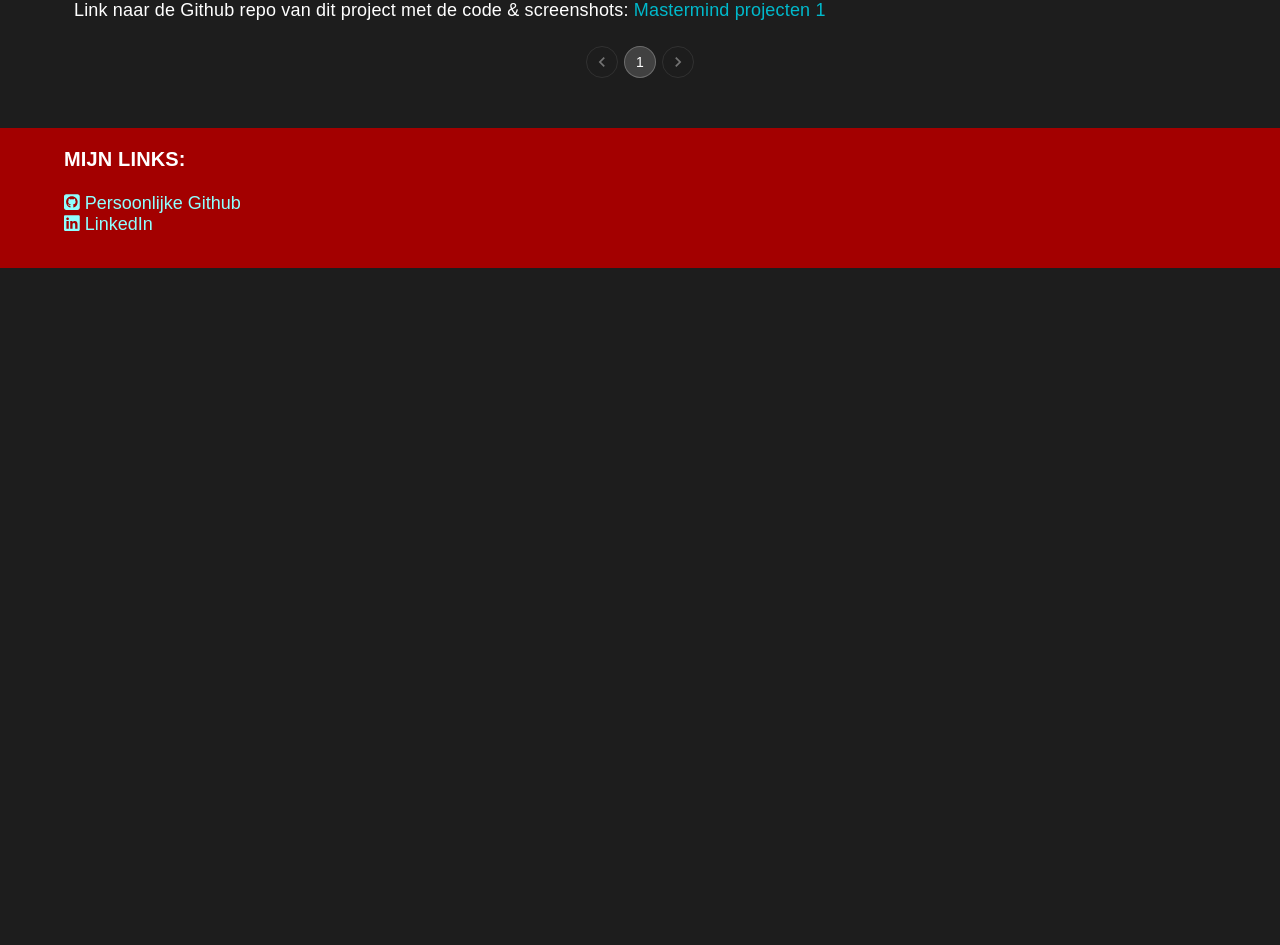
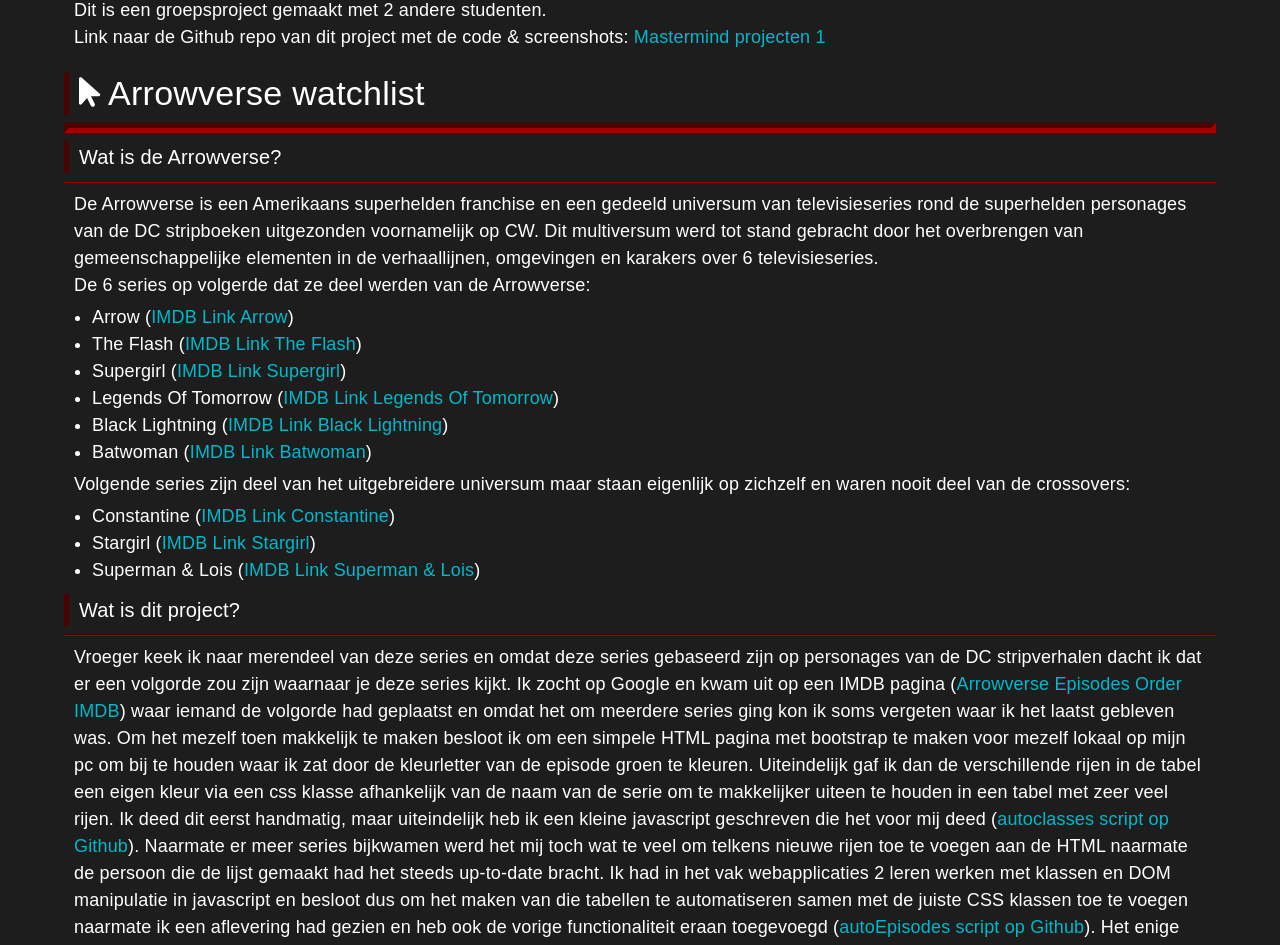
Before and after one commit to Bobobaal/E-Portfolio, a React (Vite) app: page /projecten in a window 1280 px wide. Shown: the part 1420-2365 px from the top of the page. Before the commit the page ends 1688 px from the top, so only its background shows below. Built offline with nearby package versions, Linux system fonts and the light colour scheme.

Commit message:
Arrowverse project + paginatie projecten zodat pagina niet te lang wordt, title

```diff
--- /dev/null
+++ b/src/Components/Projects/Arrowverse.jsx
@@ -0,0 +1,63 @@
+import Title from "../General/Title";
+import { faArrowPointer } from "@fortawesome/free-solid-svg-icons";
+import { Grid, Typography, Link } from "@mui/material";
+import Subtitle from "../General/Subtitle";
+
+export default function Arrowverse(){
+  return (
+    <>
+    <Grid item className="pageComponent">
+      <Title icon={faArrowPointer} text="Arrowverse watchlist"/>
+      <Subtitle text="Wat is de Arrowverse?" />
+      <Typography component="div" className="text">
+        De Arrowverse is een Amerikaans superhelden franchise en een gedeeld universum van televisieseries rond de superhelden personages van de DC stripboeken uitgezonden voornamelijk op CW.
+        Dit multiversum werd tot stand gebracht door het overbrengen van gemeenschappelijke elementen in de verhaallijnen, omgevingen en karakers over 6 televisieseries. <br />
+        De 6 series op volgerde dat ze deel werden van de Arrowverse:
+        <ul>
+          <li>
+            Arrow (<Link href="https://www.imdb.com/title/tt2193021/" target="_blank" rel="noopener" underline="hover">IMDB Link Arrow</Link>)
+          </li>
+          <li>
+            The Flash (<Link href="https://www.imdb.com/title/tt3107288/" target="_blank" rel="noopener" underline="hover">IMDB Link The Flash</Link>)
+          </li>
+          <li>
+            Supergirl (<Link href="https://www.imdb.com/title/tt4016454/" target="_blank" rel="noopener" underline="hover">IMDB Link Supergirl</Link>)
+          </li>
+          <li>
+            Legends Of Tomorrow (<Link href="https://www.imdb.com/title/tt4532368/" target="_blank" rel="noopener" underline="hover">IMDB Link Legends Of Tomorrow</Link>)
+          </li>
+          <li>
+            Black Lightning (<Link href="https://www.imdb.com/title/tt6045840/" target="_blank" rel="noopener" underline="hover">IMDB Link Black Lightning</Link>)
+          </li>
+          <li>
+            Batwoman (<Link href="https://www.imdb.com/title/tt8712204/" target="_blank" rel="noopener" underline="hover">IMDB Link Batwoman</Link>)
+          </li>
+        </ul>
+        Volgende series zijn deel van het uitgebreidere universum maar staan eigenlijk op zichzelf en waren nooit deel van de crossovers:
+        <ul>
+          <li>
+            Constantine (<Link href="https://www.imdb.com/title/tt3489184/" target="_blank" rel="noopener" underline="hover">IMDB Link Constantine</Link>)
+          </li>
+          <li>
+            Stargirl (<Link href="https://www.imdb.com/title/tt8722888/" target="_blank" rel="noopener" underline="hover">IMDB Link Stargirl</Link>)
+          </li>
+          <li>
+            Superman & Lois (<Link href="https://www.imdb.com/title/tt11192306/" target="_blank" rel="noopener" underline="hover">IMDB Link Superman & Lois</Link>)
+          </li>
+        </ul>
+      </Typography>
+      <Subtitle text="Wat is dit project?" />
+      <Typography className="text">
+        Vroeger keek ik naar merendeel van deze series en omdat deze series gebaseerd zijn op personages van de DC stripverhalen dacht ik dat er een volgorde zou zijn waarnaar je deze series kijkt.
+        Ik zocht op Google en kwam uit op een IMDB pagina (<Link href="https://www.imdb.com/list/ls097110610/" target="_blank" rel="noopener" underline="hover">Arrowverse Episodes Order IMDB</Link>) waar iemand de volgorde had geplaatst en omdat het om meerdere series ging kon ik soms vergeten waar ik het laatst gebleven was.
+        Om het mezelf toen makkelijk te maken besloot ik om een simpele HTML pagina met bootstrap te maken voor mezelf lokaal op mijn pc om bij te houden waar ik zat door de kleurletter van de episode groen te kleuren.
+        Uiteindelijk gaf ik dan de verschillende rijen in de tabel een eigen kleur via een css klasse afhankelijk van de naam van de serie om te makkelijker uiteen te houden in een tabel met zeer veel rijen. Ik deed dit eerst handmatig, maar uiteindelijk heb ik een kleine javascript geschreven die het voor mij deed (<Link href="https://github.com/Bobobaal/Arrowverse-watchlist/blob/main/js/autoclasses.js" target="_blank" rel="noopener" underline="hover">autoclasses script op Github</Link>).
+        Naarmate er meer series bijkwamen werd het mij toch wat te veel om telkens nieuwe rijen toe te voegen aan de HTML naarmate de persoon die de lijst gemaakt had het steeds up-to-date bracht.
+        Ik had in het vak webapplicaties 2 leren werken met klassen en DOM manipulatie in javascript en besloot dus om het maken van die tabellen te automatiseren samen met de juiste CSS klassen toe te voegen naarmate ik een aflevering had gezien en heb ook de vorige functionaliteit eraan toegevoegd (<Link href="https://github.com/Bobobaal/Arrowverse-watchlist/blob/main/js/autoEpisodes.js" target="_blank" rel="noopener" underline="hover">autoEpisodes script op Github</Link>).
+        Het enige wat ik dan nog moest doen als de lijst op IMDB werd geupdate was de array met aflevering objecten aanvullen en als de nieuwe seizoenen begonnen daarvoor de HTML een klein beetje aanpassen zodat de card en collapse (bootstrap klassen) ervoor bestonden waarin ze ingevuld konden worden. <br />
+        Link naar het hele Github project met een github pages link in de readme zodat je het live kan zien: <Link href="https://github.com/Bobobaal/Arrowverse-watchlist/" target="_blank" rel="noopener" underline="hover">Arrowverse watchlist</Link>
+      </Typography>
+    </Grid>
+    </>
+  )
+}
--- a/src/Components/Projects/Mastermind.jsx
+++ b/src/Components/Projects/Mastermind.jsx
@@ -7,7 +7,7 @@
 export default function Mastermind(){
   return (
     <>
-      <Grid item xs className="pageComponent">
+      <Grid item className="pageComponent">
         <Title icon={faPuzzlePiece} text="Mastermind (Projecten 1)" />
         <Subtitle text="Wat is Mastermind en hoe speel je het?" />
         <Grid item>
@@ -60,6 +60,7 @@
               Je kan het spel spelen in zowel console als in de GUI (Grafische User Interface)
             </li>
           </ul>
+          Dit is een groepsproject gemaakt met 2 andere studenten. <br />
           <GithubLink url="https://github.com/Bobobaal/Mastermind-Projecten1" text="Mastermind projecten 1" />
         </Typography>
       </Grid>
--- a/src/Pages/AboutMe.jsx
+++ b/src/Pages/AboutMe.jsx
@@ -1,9 +1,16 @@
+import { useEffect } from 'react'
 import { Container, Grid } from "@mui/material";
 import Education from "../Components/AboutMe/Education";
 import FreeTime from "../Components/AboutMe/FreeTime";
 import WhoAmI from "../Components/AboutMe/WhoAmI";
 
 export default function AboutMe() {
+
+  let repDeelPaginaTitel = document.title.substring(-1, 32)
+  useEffect(() => {
+    document.title = "Home - " + repDeelPaginaTitel
+  }, [repDeelPaginaTitel])
+
   return (
     <>
       <Container className="inhoud">
--- a/src/Pages/Projecten.jsx
+++ b/src/Pages/Projecten.jsx
@@ -4,15 +4,31 @@
 import Mastermind from "../Components/Projects/Mastermind";
 import { Pagination } from "@mui/material";
 import { useMemo } from "react";
+import Arrowverse from "../Components/Projects/Arrowverse";
+import { useEffect } from "react";
 
 export default function Projecten(){
   const [pagina, setPagina] = useState(1)
   const aantalProjectenPerPagina = 3
-  const projecten = [<GIPCamping key="1" />, <Mastermind key="2" />]
+  const projecten = [<GIPCamping key="1" />, <Mastermind key="2" />, <Arrowverse key="3" />]
 
+  let repDeelPaginaTitel = document.title.substring(-1, 32)
+  useEffect(() => {
+    document.title = "Projecten - " + repDeelPaginaTitel
+  }, [repDeelPaginaTitel])
+
+  //Event meegeven anders wordt er een error gegooid in de console
   const veranderPagina = useCallback(async (event, waarde) => {
     setPagina(waarde);
   }, [pagina, setPagina])
+
+  const aantalPaginas = useMemo(() => {
+    let aantal = Math.floor(projecten.length/3)
+    if((projecten.length%3) > 0){
+      aantal++
+    }
+    return aantal
+  })
 
   const teTonenProjecten = useMemo(() => {
     let startIndex = (pagina * aantalProjectenPerPagina) - aantalProjectenPerPagina
@@ -34,7 +50,7 @@
       <Container className="inhoud">
         <Grid container direction="column">
           {teTonenProjecten}
-          <Pagination sx={{margin: "auto"}} count={(Math.floor(projecten.length/3)+1)} page={pagina} onChange={veranderPagina} variant="outlined"/>
+          <Pagination sx={{margin: "auto"}} count={aantalPaginas} page={pagina} onChange={veranderPagina} variant="outlined"/>
         </Grid>
       </Container>
     </>
--- a/src/Style/style.scss
+++ b/src/Style/style.scss
@@ -1,3 +1,5 @@
+$primaire_kleur: #a30000;
+
 /* +++++ Generieke layout pagina's +++++ */
 
 html, body{
@@ -34,7 +36,7 @@
   position: static;
   flex-grow: 0;
   flex-shrink: 0;
-  background-color: #a30000;
+  background-color: $primaire_kleur;
   background-image: none;
 
   .navBar-listItem:hover{
@@ -63,12 +65,12 @@
 }
 
 .MuiListItemButton-root.mobileNav-listItem:hover {
-  background-color: #a30000;
+  background-color: $primaire_kleur;
 }
 
 .MuiListItemButton-root.mobileNav-listItem {
   border-top: 1px solid black;
-  background-color: #a30000;
+  background-color: $primaire_kleur;
   padding: 8px 28px;
 
   .MuiListItemText-primary {
@@ -88,11 +90,11 @@
   margin-bottom: 12px!important;
   h4 {
     padding-left: 10px !important;
-    border-left: 5px inset #a30000;
+    border-left: 5px inset $primaire_kleur;
   }
 
   .underLineTitle {
-    border-color: #a30000;
+    border-color: $primaire_kleur;
     border-width: 5px;
   }
 
@@ -110,14 +112,14 @@
   }
 
   .subtitle{
-    border-left-color: #a30000;
+    border-left-color: $primaire_kleur;
     border-left-width: 5px;
     border-left-style: inset;
     padding-left: 10px;
   }
 
   .underlineSubtitle{
-    border-color: #a30000;
+    border-color: $primaire_kleur;
   }
 }
 
@@ -146,7 +148,7 @@
 /* +++++ Footer +++++ */
 
 #footerBox {
-  background-color: #a30000;
+  background-color: $primaire_kleur;
   margin-top: 50px;
   flex-grow: 0;
   flex-shrink: 0;
@@ -186,11 +188,11 @@
 
 /* Handle */
 ::-webkit-scrollbar-thumb {
-  background-color: #a30000;
+  background-color: $primaire_kleur;
   border-color: #ba0000;
 
   :hover {
-    background-color: #a30000;
+    background-color: $primaire_kleur;
     border-color: #ba0000;
   }
 }
```
Also changed, not shown: 2 other files (tests, documents, lock files or other folders).
